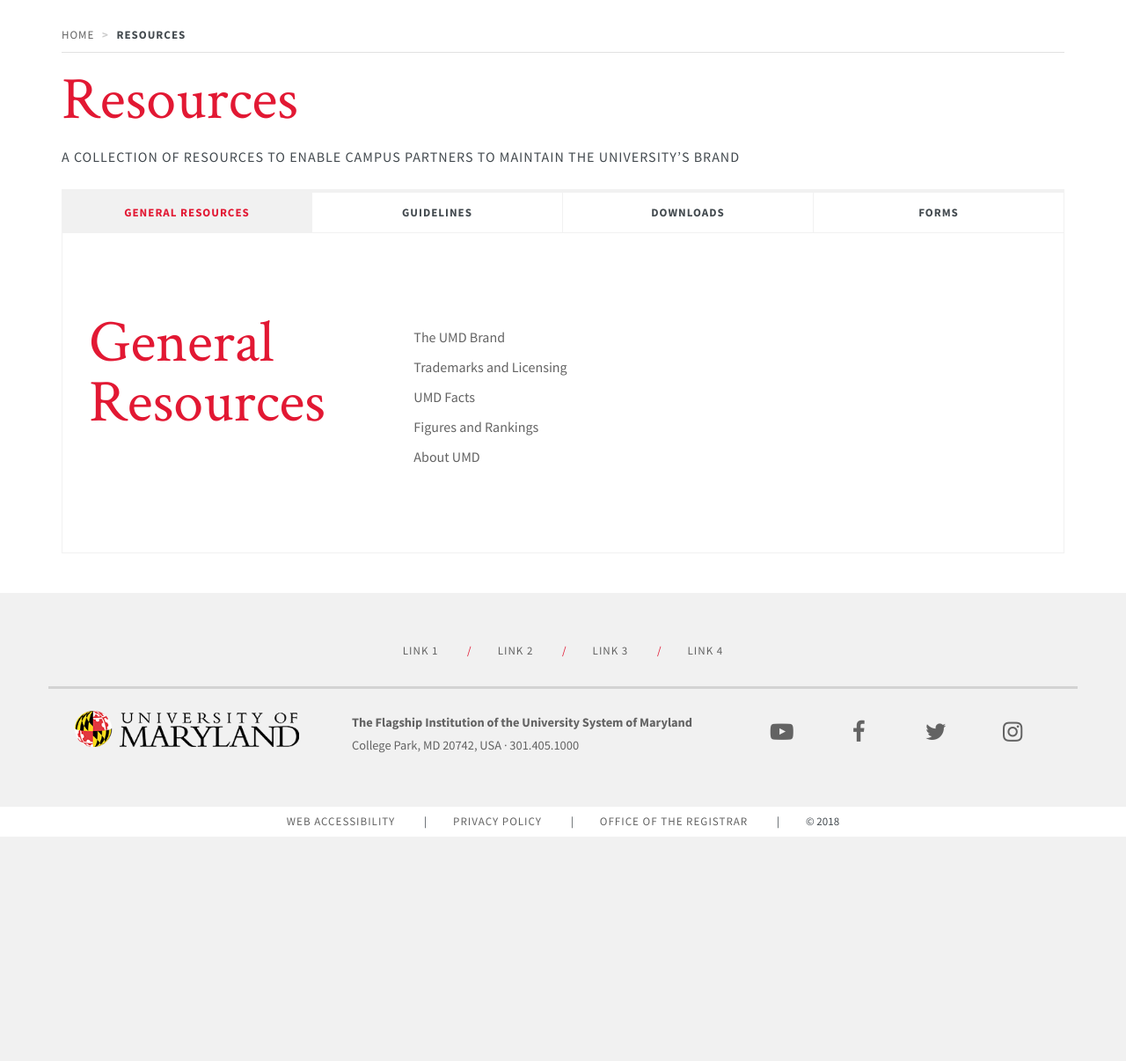
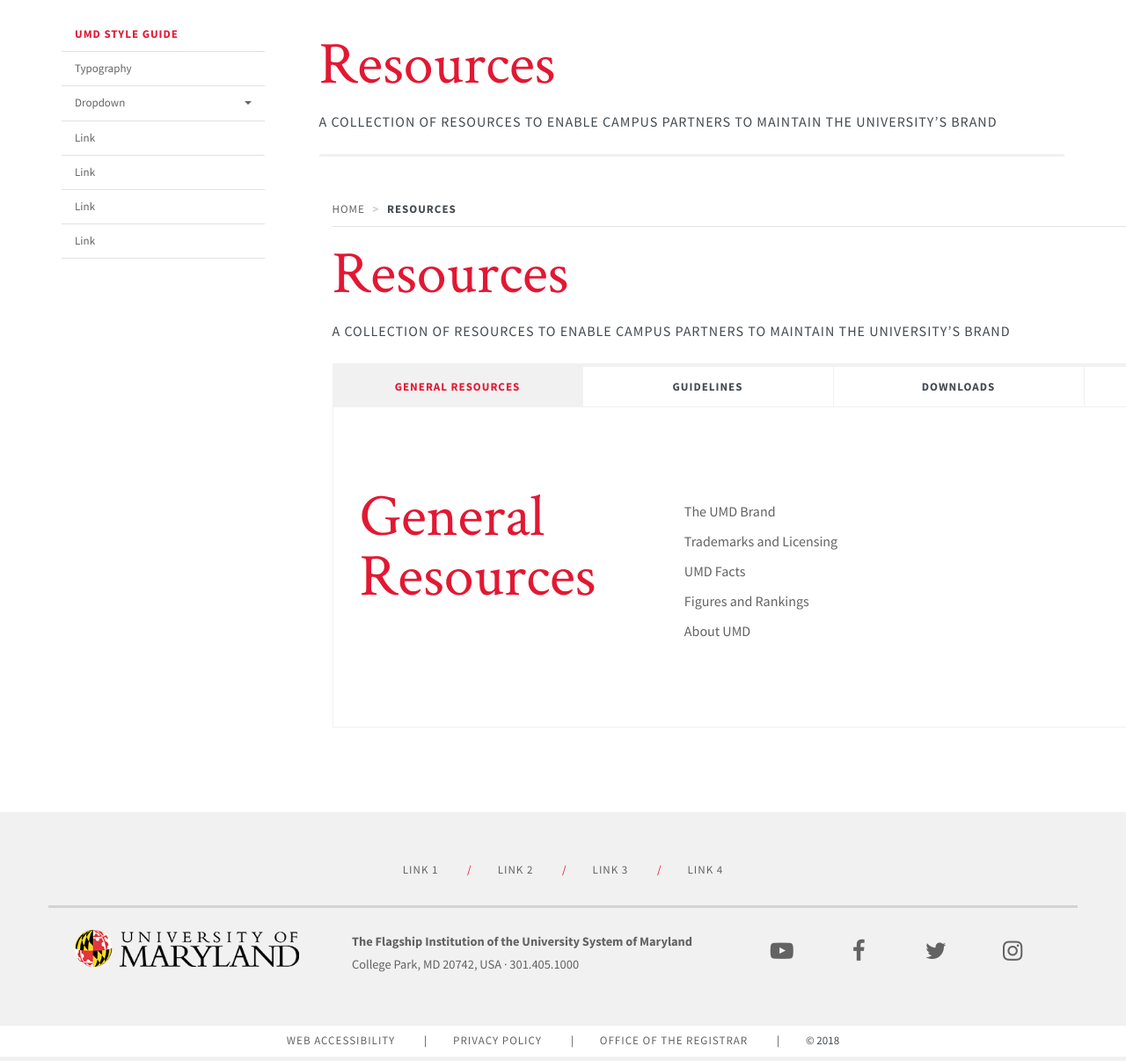
Before and after one commit to UMD-Digital/basic, a Jekyll site: the page built from pages/resources.html, in a window 1280 px wide. Shown: the part 444-1650 px from the top of the page at 88% size. Built offline with Jekyll 4.4.1, drawn with Linux system fonts in a browser that asks for light colours.

Commit message:
pages added

```diff
--- /dev/null
+++ b/_includes/sidenav.html
@@ -0,0 +1,29 @@
+<nav class="sidebar" role="navigation">
+    <ul class="sidebar-nav">
+        <li class="sidebar-brand"><a class="letter-spacing uppercase red bold" href="#">UMD Style Guide</a></li>
+        <li><a href="{{ site.baseurl }}/typography/">Typography</a></li>
+        <li class="dropdown">
+            <a href="#" class="dropdown-toggle" data-toggle="dropdown">Dropdown <span class="caret right"></span></a>
+            <ul class="dropdown-menu" role="menu">
+                <li><a href="#">Link</a></li>
+                <li><a href="#">Link</a></li>
+                <li class="dropdown-submenu">
+                    <a href="#" class="dropdown-toggle submenu" data-toggle="dropdown-nested">Dropdown <span class="caret right"></span></a>
+                    <ul class="dropdown-menu" role="menu">
+                        <li><a href="#">Link</a></li>
+                        <li><a href="#">Link</a></li>
+                        <li><a href="#">Link</a></li>
+                        <li><a href="#">Link</a></li>
+                    </ul>
+                </li>
+                <li><a href="#">Link</a></li>
+            </ul>
+        </li>
+        <li><a href="#">Link</a></li>
+        <li><a href="#">Link</a></li>
+        <li><a href="#">Link</a></li>
+        <li><a href="#">Link</a></li>
+
+
+    </ul>
+</nav>
--- a/_layouts/sub-page.html
+++ b/_layouts/sub-page.html
@@ -12,8 +12,28 @@
             <div id="hero" class="header-banner" style="background-image:url('{{ site.baseurl }}{{ page.banner }}');" role="img" aria-label="site hero banner"></div>
         </section>
 
-        {{ content }}
+        <section class="white-bg">
+            <div class="container">
+                <div class="row med-spaces no-pad-b">
+                    <div class="col-md-3">
+                        {% include sidenav.html %}
 
+                    </div>
+
+                    <div class="col-md-9">
+                        <div class="subpage">
+                            <h1 class="crimson red">{{ page.header }}</h1>
+                            <p class="uppercase">{{ page.subheader }}</p>
+                            <hr class="hr-lrg">
+                        </div>
+                        <div class="spaces no-pad-top">
+                        	{{ content }}
+                        </div>
+
+                    </div>
+                </div>
+            </div>
+        </section>
     </main>
 
     {% include footer.html %}
--- /dev/null
+++ b/pages/typography.html
@@ -0,0 +1,53 @@
+---
+layout: sub-page
+title: 'Typography'
+header: Typography
+subheader: 'A collection of resources to enable campus partners to maintain the university’s brand'
+banner: /img/bg/mcircle.png
+permalink: '/typography/'
+---
+	<div class="med-spaces">
+		<h2>Headings</h2>
+		<p>All HTML headings, <code>&lt;h1&gt;</code> through <code>&lt;h6&gt;</code>, are available. Two font variations: Source Sans Pro and Crimson Text.</p>
+		<hr>
+	    <h1>H1 Crimson Text 68px</h1>
+	    <h2>H2 Crimson Text 42px</h2>
+	    <h2 class="source-sans uppercase">H2 Source Sans 42px</h2>
+	    <h3>H3 Crimson Text 26px</h3>
+	    <h3 class="source-sans uppercase">H3 Source Sans 26px</h3>
+	    <h4>H4 Source Sans 16px</h4>
+	    <h5>H5 Source Sans 16px</h5>
+	    <h6>H6 Source Sans 16px</h6>
+	</div>
+
+
+	<div class="med-spaces">
+		<h2>Intro Paragraphs</h2>
+		<p>Make a paragraph stand out by adding <code>.intro</code>.</p>
+		<hr>
+		<p class="intro">Lorem ipsum dolor sit amet, consectetur adipiscing elit. Donec blandit bibendum nisl, sed mattis mi. Proin eu posuere lorem. Curabitur facilisis venenatis turpis, at imperdiet neque mattis at. Vivamus aliquet tempor tellus vel malesuada. Fusce a mi vel orci commodo posuere. Sed interdum, nibh in mattis accumsan, arcu justo cursus augue, in efficitur velit ante a metus.</p>
+	</div>
+
+	<div class="med-spaces">
+		<h2>Paragraph Sections</h2>
+		<p>Stylize the layout of your heading and paragraphs.</p>
+		<hr>
+		<div class="row">
+            <div class="col-md-3">
+                <h4>Section Title</h4>
+            </div>
+            <div class="col-md-9">
+                <p>Lorem ipsum dolor sit amet, consectetur adipiscing elit. Donec blandit bibendum nisl, sed mattis mi. Proin eu posuere lorem. Curabitur facilisis venenatis turpis, at imperdiet neque mattis at. Vivamus aliquet tempor tellus vel malesuada. Fusce a mi vel orci commodo posuere. Sed interdum, nibh in mattis accumsan, arcu justo cursus augue, in efficitur velit ante a metus.</p>
+            </div>
+        </div>
+	</div>
+
+	<div class="med-spaces">
+		<h2>Blockquotes</h2>
+		<p>For quoting blocks of content from another source within your document. Wrap <code class="highlighter-rouge">&lt;blockquote class="blockquote"&gt;</code> around any <abbr title="HyperText Markup Language">HTML</abbr> as the quote.</p>
+		<hr>
+		<blockquote class="blockquote">
+			<p class="mb-0">Lorem ipsum dolor sit amet, consectetur adipiscing elit. Donec blandit bibendum nisl, sed mattis mi. Proin eu posuere lorem. Curabitur facilisis venenatis turpis, at imperdiet neque mattis at.</p>
+			<cite class="small" title="Source Title">Source Title</cite>
+		</blockquote>
+	</div>
--- a/sass/_project.scss
+++ b/sass/_project.scss
@@ -77,7 +77,7 @@
     line-height: 26px;
     margin-bottom: 26px;
 
-    &.lrg {
+    &.intro {
         font-size: 21px;
         line-height: 34px;
         margin-bottom: 34px;
--- a/sass/components/_nav.scss
+++ b/sass/components/_nav.scss
@@ -63,6 +63,7 @@
         right: initial !important;
     }
 }
+
 .top-bar {
     padding: 11px 0;
     position: fixed;
@@ -150,6 +151,7 @@
         margin-bottom: 5px;
     }
 }
+
 .nav-container {
     .dropdown-menu {
         a {
@@ -169,6 +171,7 @@
         }
     }
 }
+
 @include breakpoint(screen-xl) {
     .navbar-default {
         background: rgba(0, 0, 0, 0.75) !important;
```
Also changed, not shown: _layouts/index.html (+2 -44 lines), sass/util/_animations.scss (+2 -7 lines), img/bg/turner.png, stylesheets/style.css, 6 other files.
